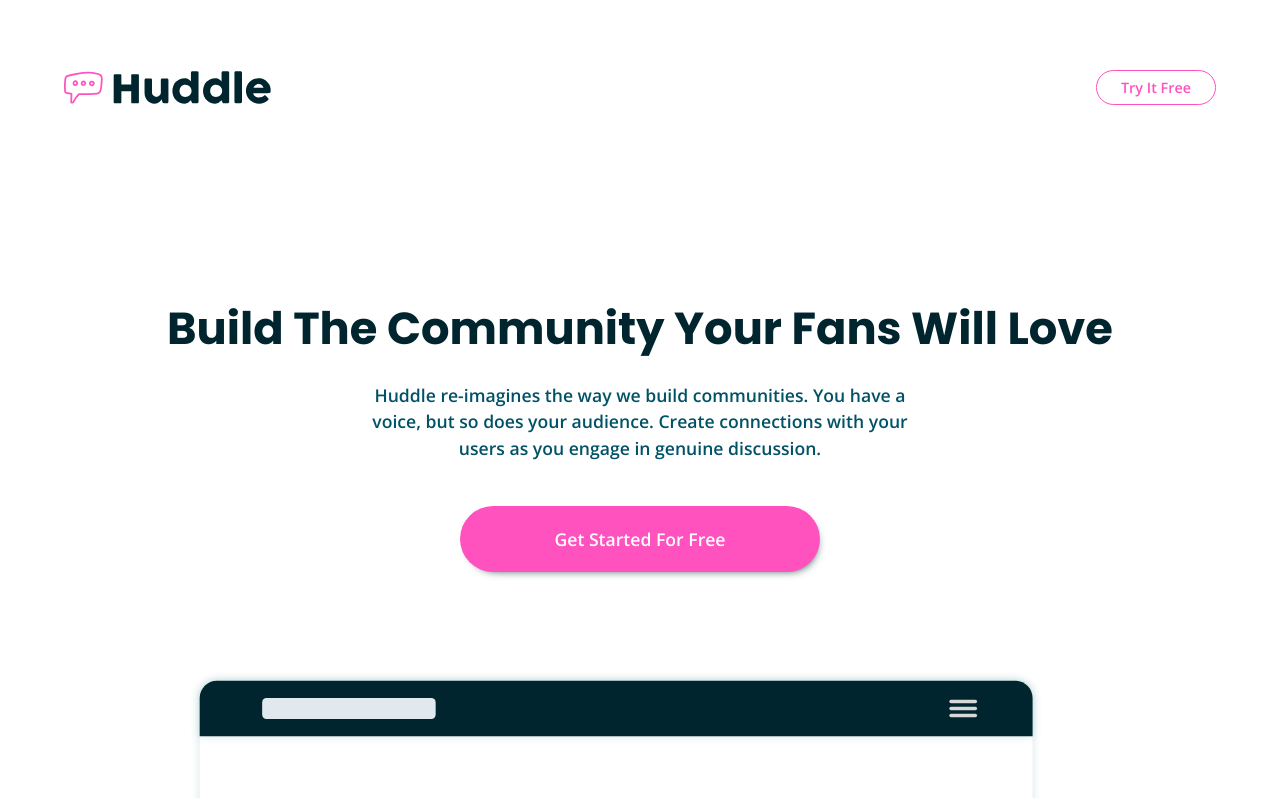
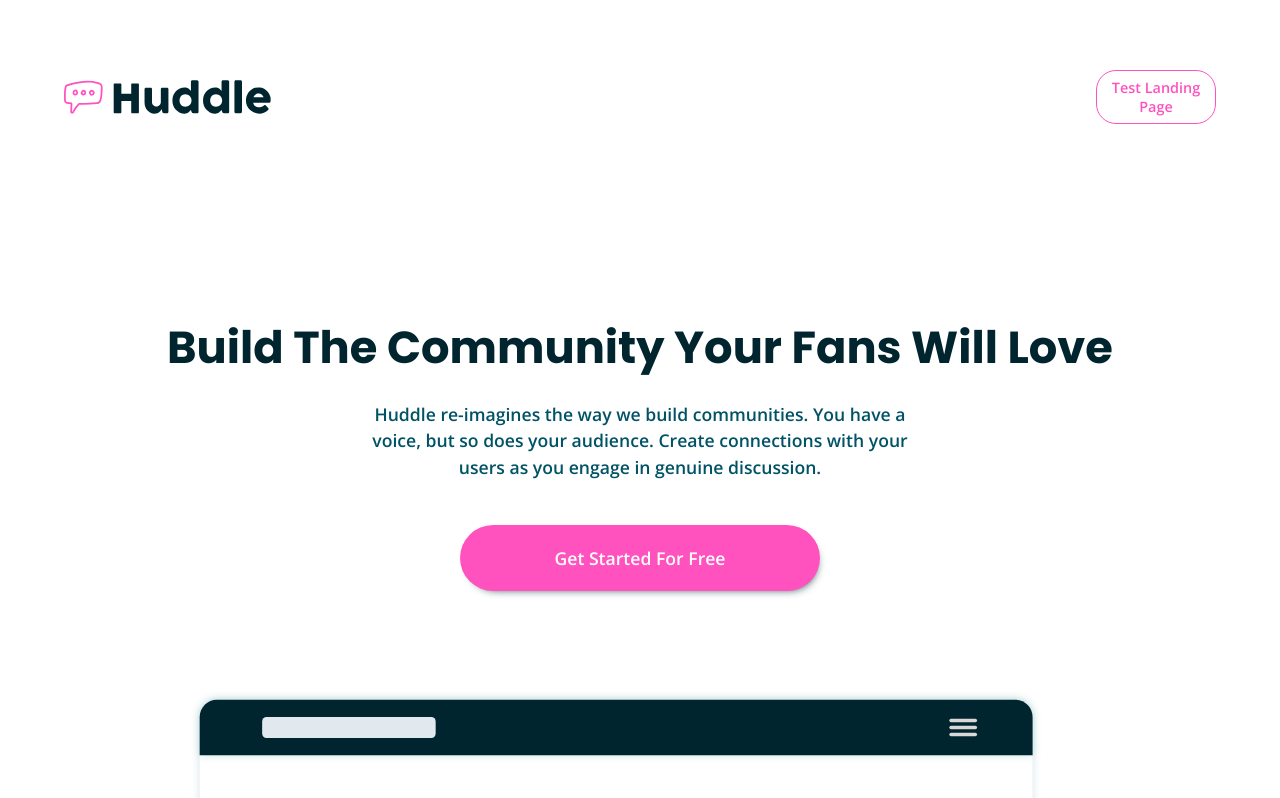
Before and after one commit to RicardoArquimedes/huddle-landing-page-with-curved-sections-master, a plain HTML site: page index.html in a window 1280 px wide. Shown: the top 798 px of the page. Drawn offline with nearby package versions, Linux system fonts and the light colour scheme.

Commit message:
testing landing page

```diff
--- a/index.html
+++ b/index.html
@@ -32,7 +32,7 @@
                 <img class="logo" src="./images/logo.svg" alt="Logo">
 
                 <div class="try_btn_small btn">
-                    <p>Try It Free</p>
+                    <p>Test Landing Page </p>
                 </div>
 
             </nav>
```
